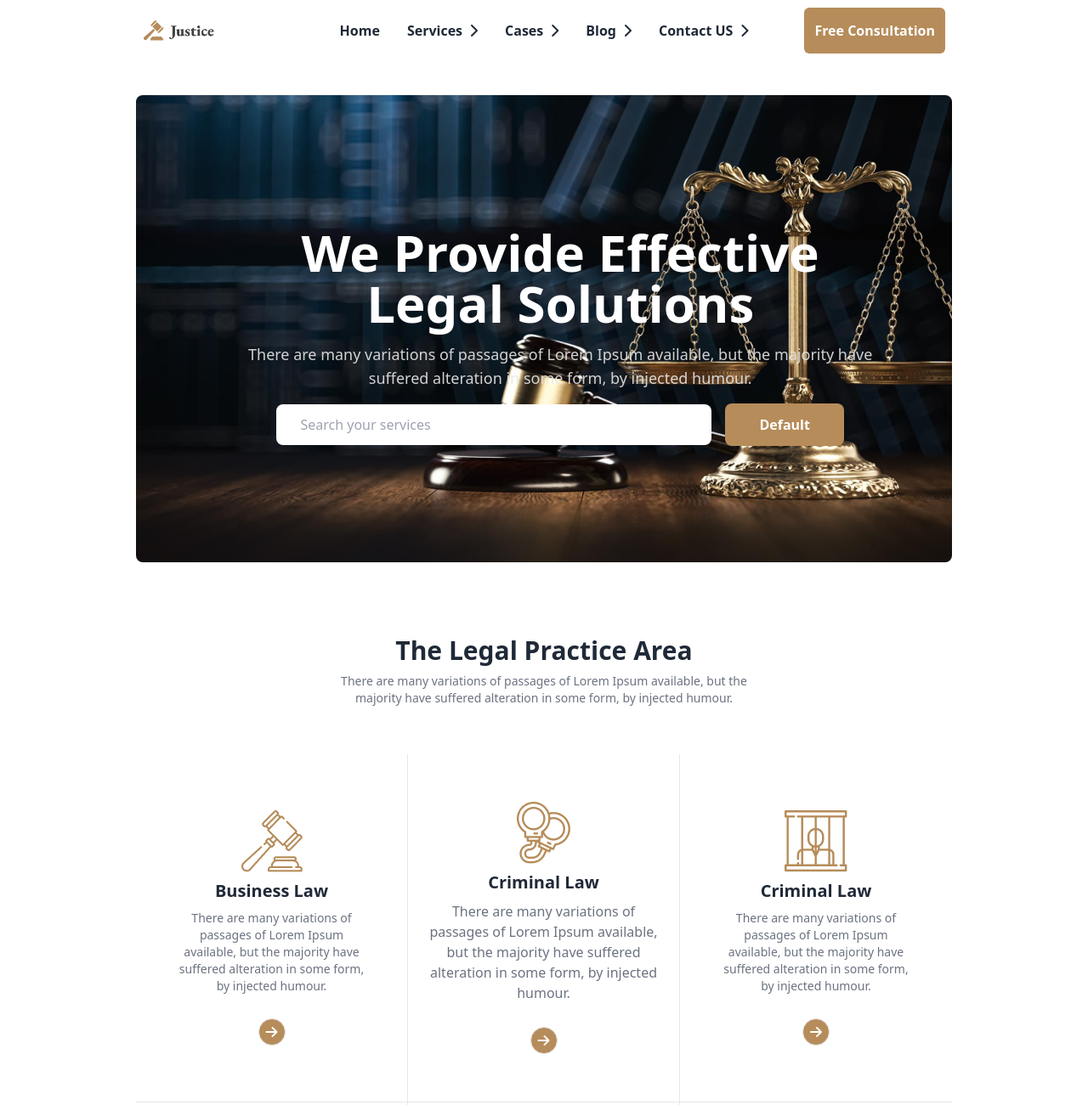
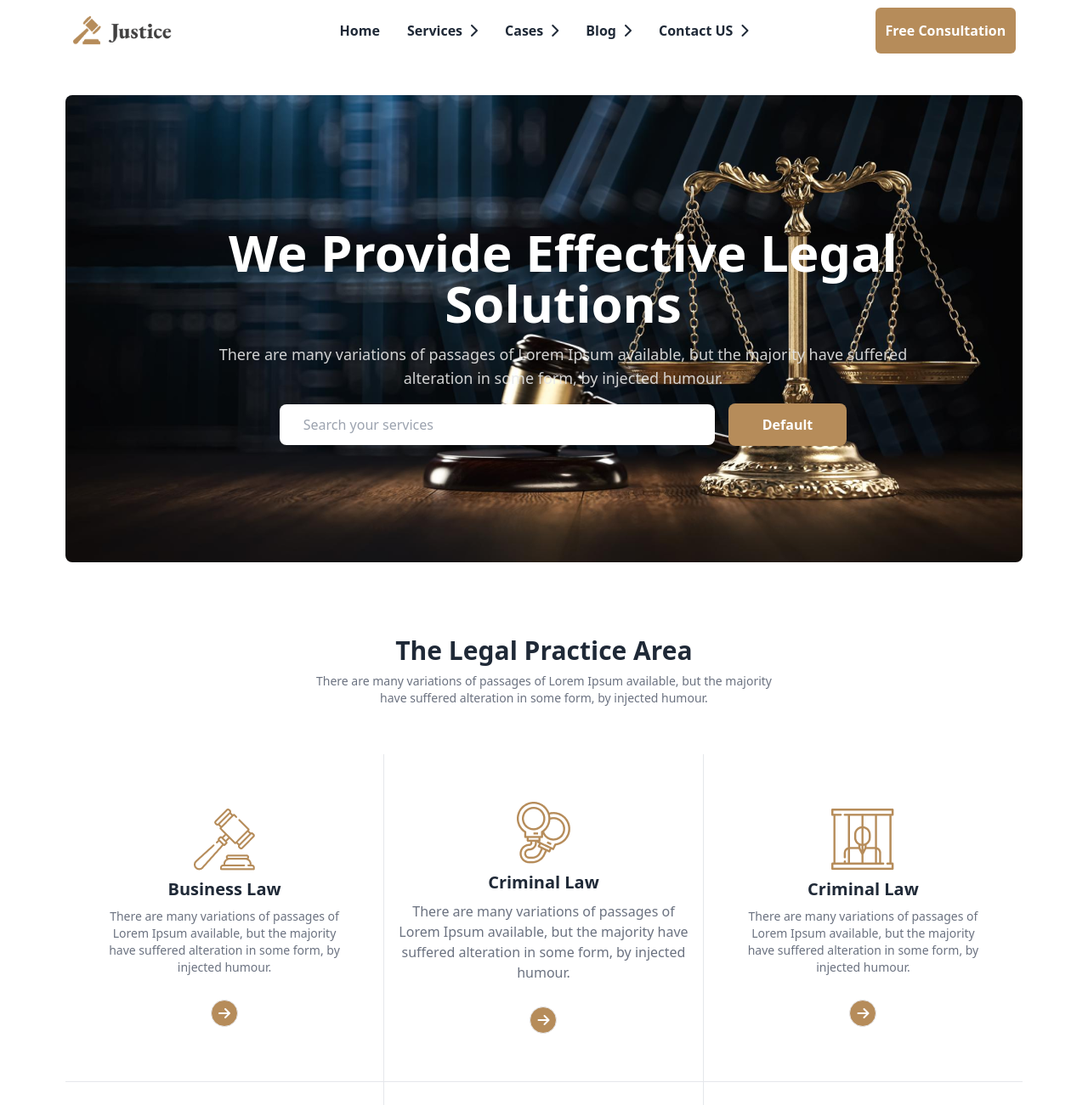
Before and after one commit to arifurrrahman/Legal-solution-page-with-DaisyUI, a plain HTML site: page index.html in a window 1280 px wide. Shown: the top 1301 px of the page at 85% size. Drawn offline with nearby package versions, Linux system fonts and the light colour scheme.

Commit message:
Fixed navbar width

```diff
--- a/index.html
+++ b/index.html
@@ -27,7 +27,7 @@
   </script>
 </head>
 <body>
-    <header class="w-[95%] mx-auto md:w-9/12 md:mx-auto lg:w-9/12 lg:mx-auto">
+    <header class="w-[95%] mx-auto md:w-9/12 md:mx-auto lg:w-[88%] lg:mx-auto">
         <div class="navbar bg-base-100">
             <div class="navbar-start">
               <div class="dropdown">
@@ -87,7 +87,7 @@
           </div>
     </header>
     <main>
-         <section class="md:w-9/12  mx-auto mt-20">
+         <section class="md:w-9/12  mx-auto mt-20 lg:w-[88%]">
             <div class="w-4/5 md:w-2/4 mx-auto space-y-2 text-center mb-8 md:mb-14 lg:mb-14">
                 <h1 class="text-3xl font-bold">The Legal Practice Area</h1>
                 <p class="text-sm text-gray-500">There are many variations of passages of Lorem Ipsum available, but the majority have suffered alteration in some form, by injected humour.</p>
@@ -162,8 +162,8 @@
                           <p class="w-4/5 text-sm space-y-3 text-gray-500 mt-2">There are many variations of passages of Lorem Ipsum available, but the majority have suffered alteration in some form, by injected humour.</p>
                       </div>
                       <div class="w-8 h-8 rounded-full border flex justify-center items-center bg-buttoncolor text-white mt-7">
-                        <button><i class="fa-solid fa-arrow-right"></i></button>
-                    </div>
+                            <button><i class="fa-solid fa-arrow-right"></i></button>
+                        </div>
                   </div>
               </div>
          </section>
```
